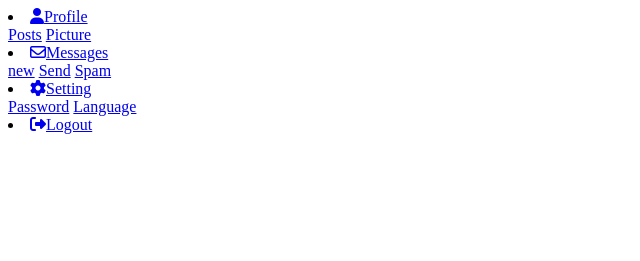
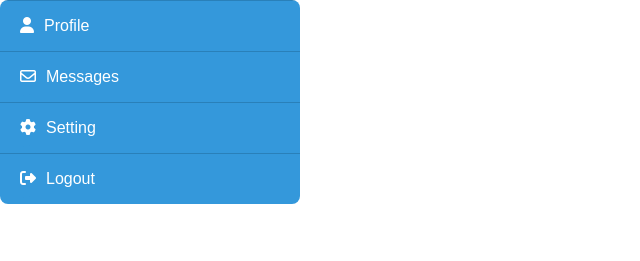
Before and after one commit to SHLL/Atom, a plain HTML site: page MenuEffects/index.html in a window 1280 px wide. Shown: the whole page, without its empty margins (0-640 px from the left). Drawn offline with Linux system fonts and the light colour scheme.

Commit message:
updata new to_191010

```diff
--- a/MenuEffects/css/style.css
+++ b/MenuEffects/css/style.css
@@ -0,0 +1,73 @@
+*{
+  margin: 0;
+  padding: 0;
+  font-family: sans-serif;
+  list-style: none;
+  text-decoration: none;
+}
+.middle{
+  position: absolute;
+  top: 50%;
+  left: 50%;
+  transition: translate(-50%,-50%);
+}
+.menu{
+  width: 300px;
+  border-radius: 8px;
+  overflow: hidden;
+}
+.item{
+  border-top: 1px solid #2980b9;
+  overflow: hidden;
+}
+.btn{
+  display: block;
+  padding: 16px 20px;
+  background: #3498db;
+  color: white;
+  position: relative;
+}
+.btn:before{
+  content: "";
+  position: absolute;
+  width: 14px;
+  height: 14px;
+  background:#3498db;
+  left: 20px;
+  bottom: -7px;
+  transform: rotate(45deg);
+}
+.btn i{
+  margin-right: 10px;
+}
+.smenu{
+  background: #333;
+  overflow: hidden;
+  transition: max-height 0.3s;
+  max-height: 0;
+}
+.smenu a{
+  display: block;
+  padding: 16px 26px;
+  color: white;
+  font-size: 14px;
+  margin: 4px 0;
+  position: relative;
+}
+.smenu a:before{
+  content: "";
+  position: absolute;
+  width: 6px;
+  height: 100%;
+  background: #3498db;
+  left: 0;
+  top: 0;
+  transition: 0.3s;
+  opacity: 0;
+}
+.smenu a:hover:before{
+  opacity: 1;
+}
+.item:target .smenu{
+  max-height: 10em;
+}
--- a/MenuEffects/index.html
+++ b/MenuEffects/index.html
@@ -3,21 +3,22 @@
   <head>
     <meta charset="utf-8">
     <title></title>
+    <link rel="stylesheet" href="css/style.css">
     <script src="https://kit.fontawesome.com/f87b55fc4b.js" crossorigin="anonymous"></script>
   </head>
   <body>
     <div class="mailto">
       <div class="menu">
-        <li class="item">
-          <a href="#" class="btn"><i class="fas fa-user"></i>Profile</a>
+        <li class="item" id='profile'>
+          <a href="#profile" class="btn"><i class="fas fa-user"></i>Profile</a>
           <div class="smenu">
             <a href="#">Posts</a>
             <a href="#">Picture</a>
           </div>
         </li>
 
-        <li class="item">
-          <a href="#" class="btn"><i class="far fa-envelope"></i>Messages</a>
+        <li class="item" id='messages'>
+          <a href="#messages" class="btn"><i class="far fa-envelope"></i>Messages</a>
           <div class="smenu">
             <a href="#">new</a>
             <a href="#">Send</a>
@@ -25,8 +26,8 @@
           </div>
         </li>
 
-        <li class="item">
-          <a href="#" class="btn"><i class="fas fa-cog"></i>Setting</a>
+        <li class="item" id='setting'>
+          <a href="#setting" class="btn"><i class="fas fa-cog"></i>Setting</a>
           <div class="smenu">
             <a href="#">Password</a>
             <a href="#">Language</a>
```
